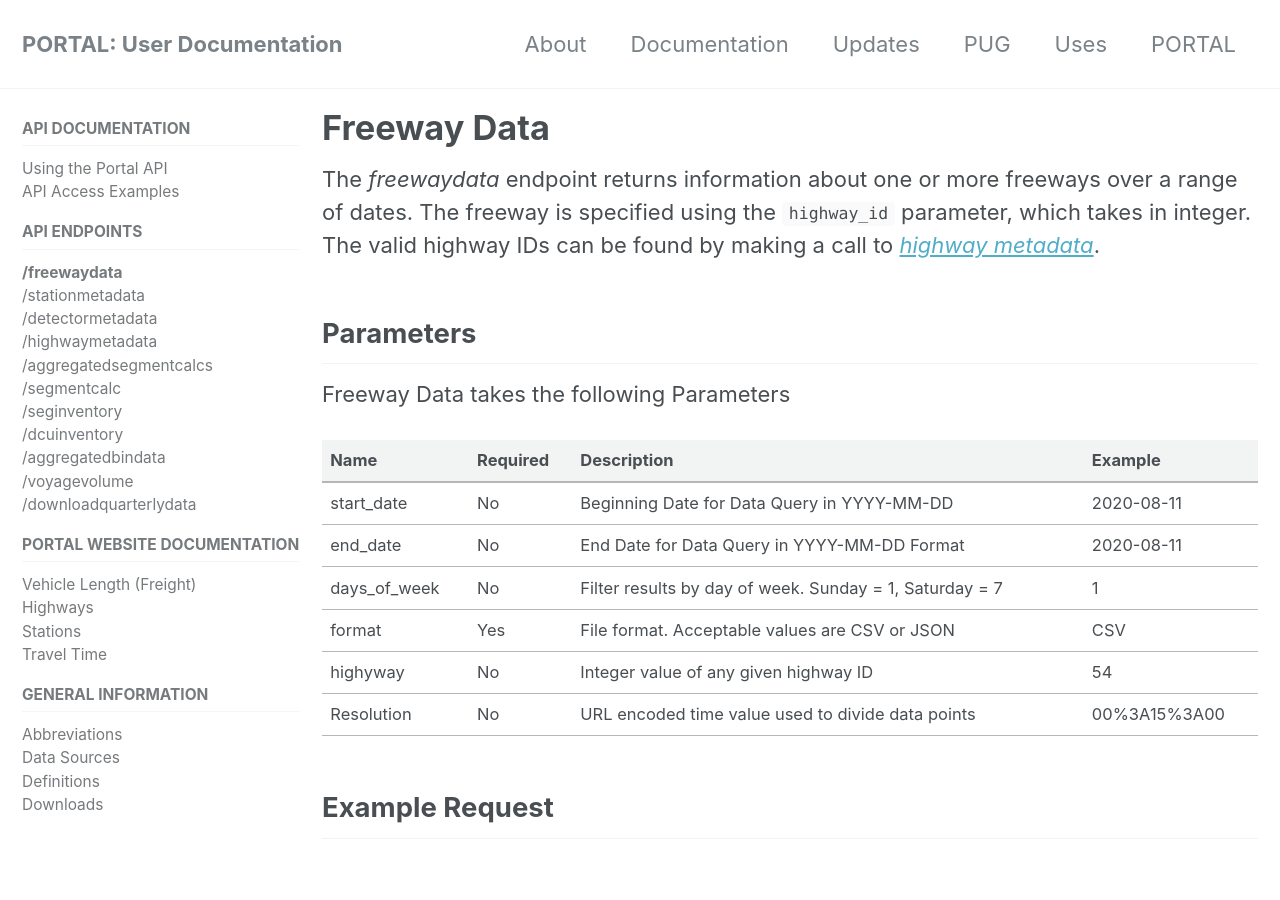
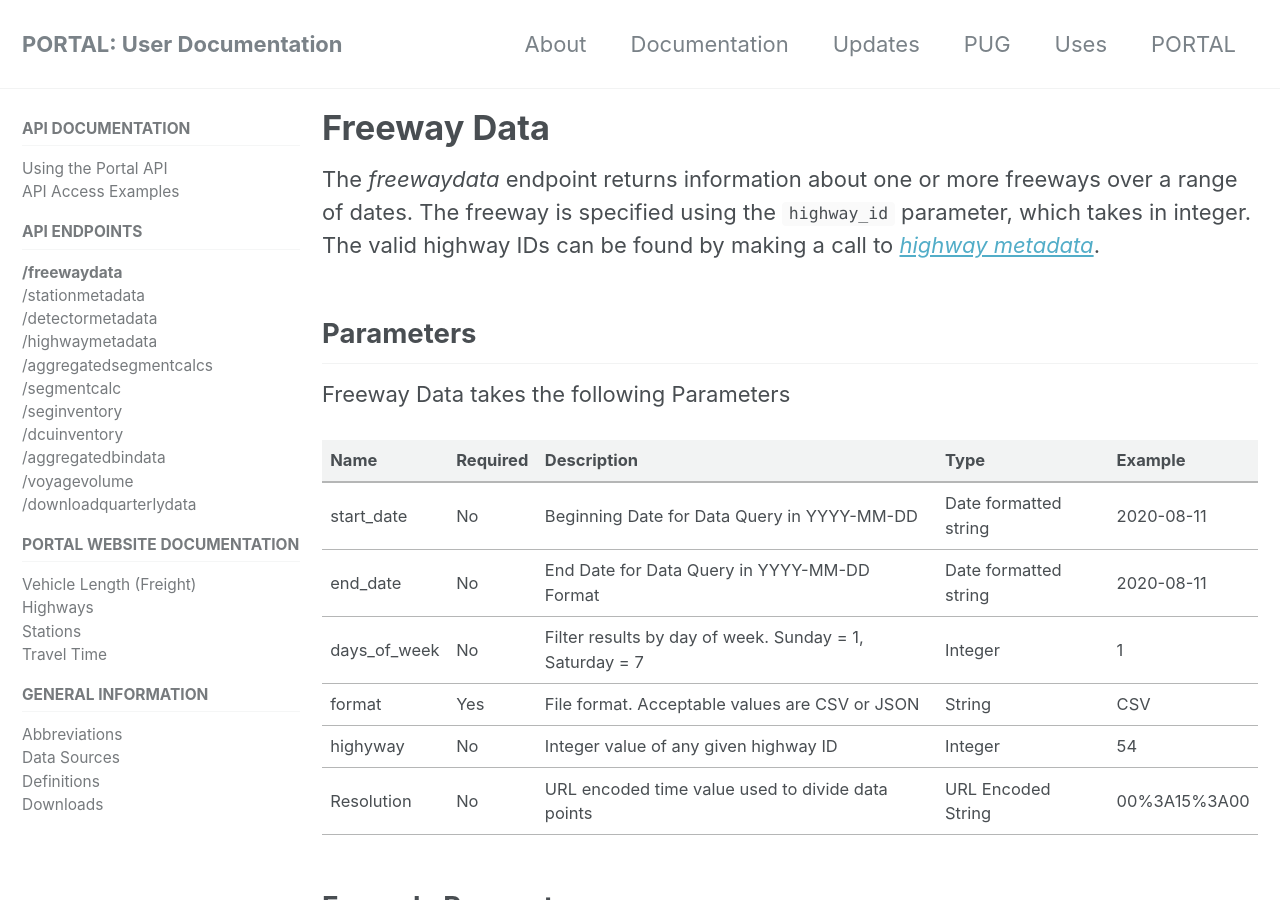
Before and after one commit to adus/portal-documentation, a Jekyll site: the page built from _documents/freewaydata.md, in a window 1280 px wide and 900 px high. Built offline with Jekyll 4.4.1, drawn with Linux system fonts in a browser that asks for light colours; nearby versions of some CDN libraries.

Commit message:
Added Type

````diff
--- a/_documents/freewaydata.md
+++ b/_documents/freewaydata.md
@@ -6,14 +6,14 @@ the `highway_id` parameter, which takes in integer. The valid highway IDs can be
 ## Parameters
 Freeway Data takes the following Parameters
 
-| Name         | Required  | Description                                                            | Example      |
-| ------------ | --------- | ---------------------------------------------------------------------- | ------------ |
-| start_date   | No        | Beginning Date for Data Query in YYYY-MM-DD                            | 2020-08-11   |
-| end_date     | No        | End Date for Data Query in YYYY-MM-DD Format                           | 2020-08-11   |
-| days_of_week | No        | Filter results by day of week. Sunday = 1, Saturday = 7                | 1            |
-| format       | Yes       | File format. Acceptable values are CSV or JSON                         | CSV          |
-| highyway     | No        | Integer value of any given highway ID                                  | 54           |
-| Resolution   | No        | URL encoded time value used to divide data points                      | 00%3A15%3A00 |
+| Name         | Required  | Description                                                            | Type                  | Example      |
+| ------------ | --------- | ---------------------------------------------------------------------- | --------------------- | ------------ |
+| start_date   | No        | Beginning Date for Data Query in YYYY-MM-DD                            | Date formatted string | 2020-08-11   |
+| end_date     | No        | End Date for Data Query in YYYY-MM-DD Format                           | Date formatted string | 2020-08-11   |
+| days_of_week | No        | Filter results by day of week. Sunday = 1, Saturday = 7                | Integer               | 1            |
+| format       | Yes       | File format. Acceptable values are CSV or JSON                         | String                | CSV          |
+| highyway     | No        | Integer value of any given highway ID                                  | Integer               | 54           |
+| Resolution   | No        | URL encoded time value used to divide data points                      | URL Encoded String    | 00%3A15%3A00 |
 
 ## Example Request
 ```http://new.portal.its.pdx.edu:8080/highways/api/freewaydata/?start_date=2020-05-10&end_date=2020-05-16&days_of_week=2&days_of_week=5&format=csv&highway_id=3&resolution=00%3A60%3A00```
````
